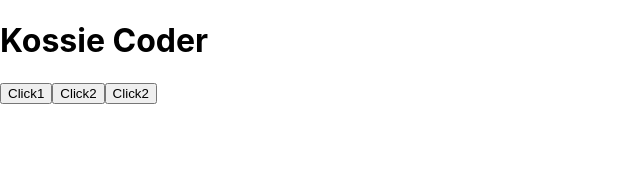
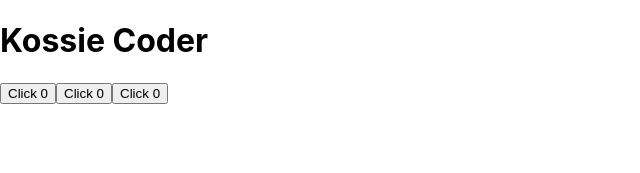
Before and after one commit to kingof7/react-beginner, a React (Create React App) app: page / in a window 1280 px wide. Shown: the top 173 px of the page, without its empty margins (0-640 px from the left). Built offline with nearby package versions, Linux system fonts and the light colour scheme.

Commit message:
7강 컴포넌트로 반복 제거

```diff
--- a/src/App.js
+++ b/src/App.js
@@ -1,29 +1,14 @@
 import React, { useEffect, useState } from 'react';
+import Counter from './components/Counter';
 
 function App() {
-  const [count, setCount] = useState(0);
-  const [kossie, setKossie] = useState(0);
-  const [test, setTest] = useState(0);
-
-  useEffect(()=>{ //이벤트가 발생하면, 무조건 컴포넌트가 재실행되면서 리랜더링
-    console.log('count: ' + count);
-  }, [count]) // , [] : 종속성 --> count가 변할때만 찍히게 한다
-
-  useEffect(()=>{
-    console.log('first rendering');
-  }, []) // [] 쓰면 최초 한번만 랜더링
-
-  const increment = () => {
-    setCount(count + 1);
-  };
 
   return (
     <div className="App">
       <h1>Kossie Coder</h1>
-      <button onClick={increment}>Click1</button>
-      <button onClick={() => setKossie(kossie + 1)}>Click2</button>
-      <button onClick={() => setTest(test + 1)}>Click2</button>
-
+      <Counter />
+      <Counter />
+      <Counter />
     </div>
   );
 }
--- /dev/null
+++ b/src/components/Counter.js
@@ -0,0 +1,16 @@
+import React, { useState } from 'react';
+
+const Counter = () => {
+  const [count, setCount] = useState(0);
+
+  const increment = () => {
+    setCount(count + 1);
+  };
+  return (
+      <button onClick={increment}>
+          Click {count}
+      </button>
+  );
+};
+
+export default Counter;
```
